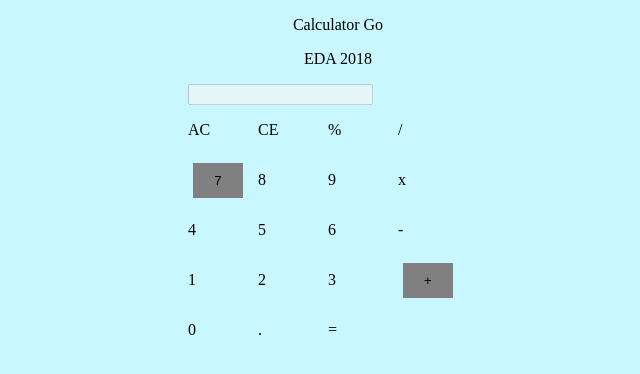
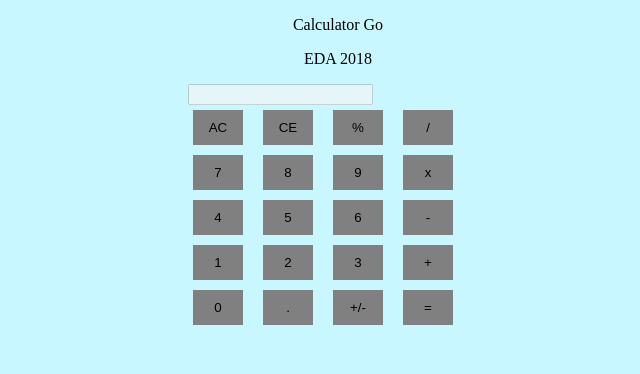
Before and after one commit to Rob-Bee-Neilson/cs-calculator, a plain HTML site: page index.html in a window 1280 px wide. Shown: the whole page, without its empty margins (310-950 px from the left). Drawn offline with Linux system fonts and the light colour scheme.

Commit message:
added functionality

```diff
--- a/calculator.js
+++ b/calculator.js
@@ -4,20 +4,89 @@ var temp = ''
 
 //event listener for when a button on the calculator is clicked
 
-function input() {
-    var digitValue = document.getElementById("buttonId").getAttribute("value");
+function input(digitValue) {
     if (!isNaN(digitValue)) {
         temp += digitValue;
         console.log(temp);
-        //document.getElementById("answer").innerHTML = "1-3";
         document.getElementById("answer").value = temp;
     }
-     else if (digitValue === "+") {
+    else if (digitValue === ".") {
+        temp += digitValue;
+        console.log(temp);
+        document.getElementById("answer").value = temp;
+    }
+    else if (digitValue === "+") {
         select.push(temp);
         select.push("+");
-        console.log(temp);
+        console.log(select);
         temp = '';
         document.getElementById("answer").value = "+";
     }
+    else if (digitValue === "-") {
+        select.push(temp);
+        select.push("-");
+        console.log(select);
+        temp = '';
+        document.getElementById("answer").value = "-";
+    }
+    else if (digitValue === "/") {
+        select.push(temp);
+        select.push("/");
+        console.log(select);
+        temp = '';
+        document.getElementById("answer").value = "/";
+    }
+    else if (digitValue === "x") {
+        select.push(temp);
+        select.push("*");
+        console.log(select);
+        temp = '';
+        document.getElementById("answer").value = "x";
+    }
+    else if (digitValue === "%") {
+        //select.push(temp);
+        //select.push("");
+        console.log(select);
+        //temp = '';
+        document.getElementById("answer").value = "No Clue";
+    }
+    else if (digitValue === "AC") {
+        temp = '';
+        select = [];
+        total = 0
+        document.getElementById("answer").value = total;
+    }
+    else if (digitValue === "CE") {
+        temp = '';
+        document.getElementById("answer").value = total;
+    }
+    else if (digitValue === "=") {
+        select.push(temp);
+        var calc = Number(select[0]);
+        for (var i = 0; i < select.length; i++) {
+            var nextNum = Number(select[i+1]);
+            var operator = select[i];
+
+            if (operator === '+') {
+                calc += nextNum;
+            console.log(select);
+            }
+
+        }
+
+
+
+
+
+
+        document.getElementById("answer").value = calc;
+    }
+
+
+
+
+
+
+
 
 }
--- a/index.html
+++ b/index.html
@@ -17,65 +17,64 @@
             <p>EDA 2018</p>
         </div>
         <div class="display">
-            <input type="text" disabled="disabled" id="answer"/> <!--does this go into this div or the calculator div?-->
+            <input type="text"  disabled="disabled" id="answer"/> <!--does this go into this div or the calculator div?-->
         </div>
         <div class="row">
             <div class="column">
-                <p class="button">AC</p>
+                <input type="button" id="buttonId" class="buttonclass" value="AC" onclick="input(this.value)">
             </div>
             <div class="column">
-                <p class="button">CE</p>
+                <input type="button" id="buttonId" class="buttonclass" value="CE" onclick="input(this.value)">
             </div>
             <div class="column">
-                <p class="button">%</p>
+                <input type="button" id="buttonId" class="buttonclass" value="%" onclick="input(this.value)">
             </div>
             <div class="column">
-                <p class="button">/</p>
+                <input type="button" id="buttonId" class="buttonclass" value="/" onclick="input(this.value)">
             </div>
 
         </div>
 
         <div class="row">
             <div class="column">
-                <input type="button" id="buttonId" class="buttonclass" value="7" onclick="input(this.value)">
+                <input type="button" class="buttonclass" value="7" onclick="input(this.value)">
             </div>
             <div class="column">
-                <p class="button">8</p>
-
+                <input type="button" id="buttonId" class="buttonclass" value="8" onclick="input(this.value)">
             </div>
             <div class="column">
-                <p class="button">9</p>
+                <input type="button" id="buttonId" class="buttonclass" value="9" onclick="input(this.value)">
             </div>
             <div class="column">
-                <p class="button">x</p>
+                <input type="button" id="buttonId" class="buttonclass" value="x" onclick="input(this.value)">
             </div>
 
         </div>
 
         <div class="row">
             <div class="column">
-                <p class="button">4</p>
+                <input type="button" id="buttonId" class="buttonclass" value="4" onclick="input(this.value)">
             </div>
             <div class="column">
-                <p class="button">5</p>
+                <input type="button" id="buttonId" class="buttonclass" value="5" onclick="input(this.value)">
             </div>
             <div class="column">
-                <p class="button">6</p>
+                <input type="button" id="buttonId" class="buttonclass" value="6" onclick="input(this.value)">
             </div>
             <div class="column">
-                <p class="button">-</p>
+                <input type="button" id="buttonId" class="buttonclass" value="-" onclick="input(this.value)">
             </div>
         </div>
 
         <div class="row">
             <div class="column">
-                <p class="button">1</p>
+                <input type="button" id="buttonId" class="buttonclass" value="1" onclick="input(this.value)">
             </div>
             <div class="column">
-                <p class="button">2</p>
+                <input type="button" id="buttonId" class="buttonclass" value="2" onclick="input(this.value)">
             </div>
             <div class="column">
-                <p class="button">3</p>
+                <input type="button" id="buttonId" class="buttonclass" value="3" onclick="input(this.value)">
             </div>
             <div class="column">
                 <input type="button" id="buttonId" class="buttonclass" value="+" onclick="input(this.value)">
@@ -85,18 +84,17 @@
 
         <div class="row">
             <div class="column">
-                    <p class="button">0</p>
+                <input type="button" id="buttonId" class="buttonclass" value="0" onclick="input(this.value)">
             </div>
             <div class="column">
-                    <p class="button">.</p>
+                <input type="button" id="buttonId" class="buttonclass" value="." onclick="input(this.value)">
             </div>
             <div class="column">
-                    <p class="button">=</p>
+                <input type="button" id="buttonId" class="buttonclass" value="+/-" onclick="input(this.value)">
             </div>
             <div class="column">
-
+                <input type="button" id="buttonId" class="buttonclass" value="=" onclick="input(this.value)">
             </div>
-
         </div>
         </div>
 
```
Lines whose indentation alone changed are shown as unchanged.
